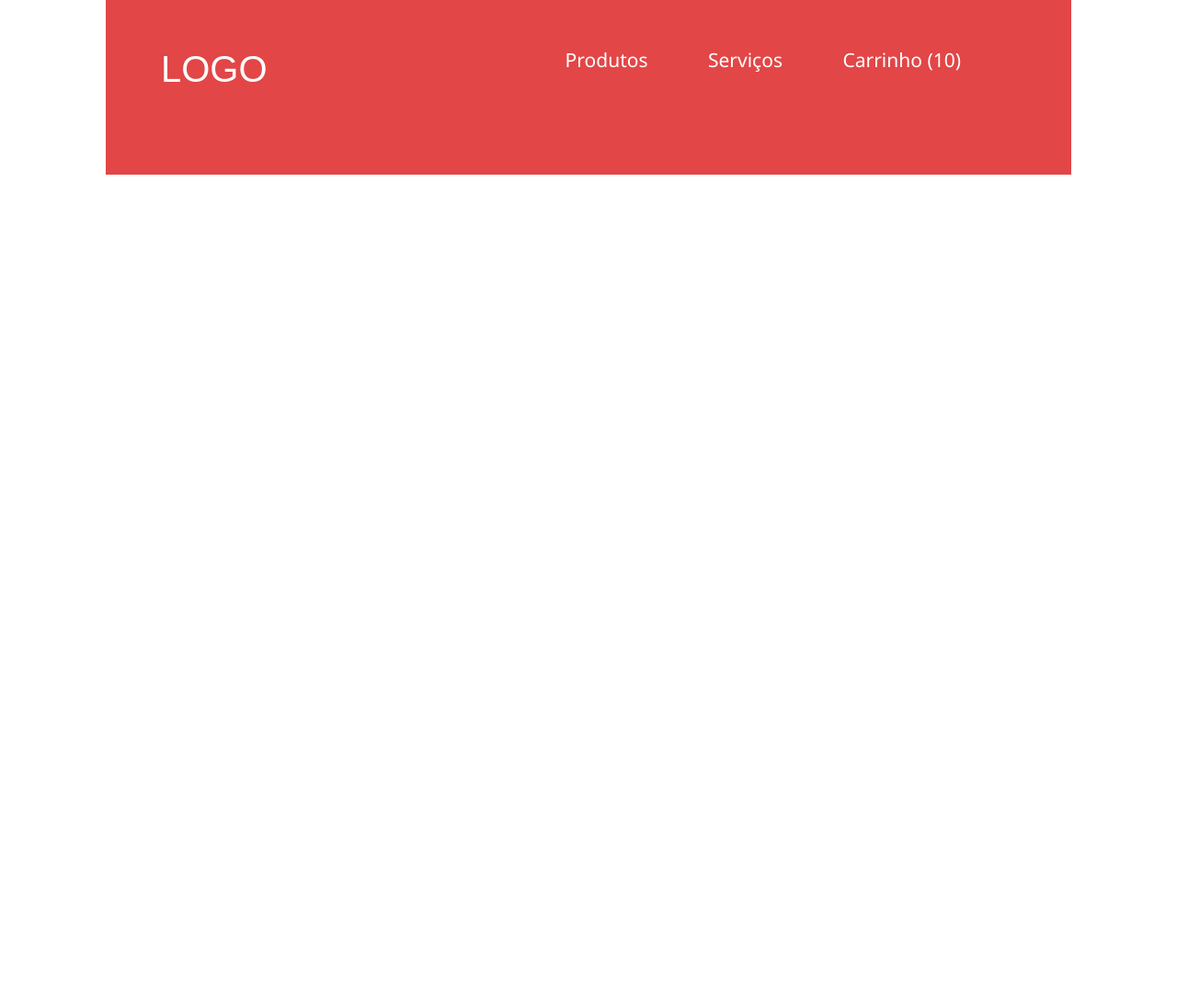
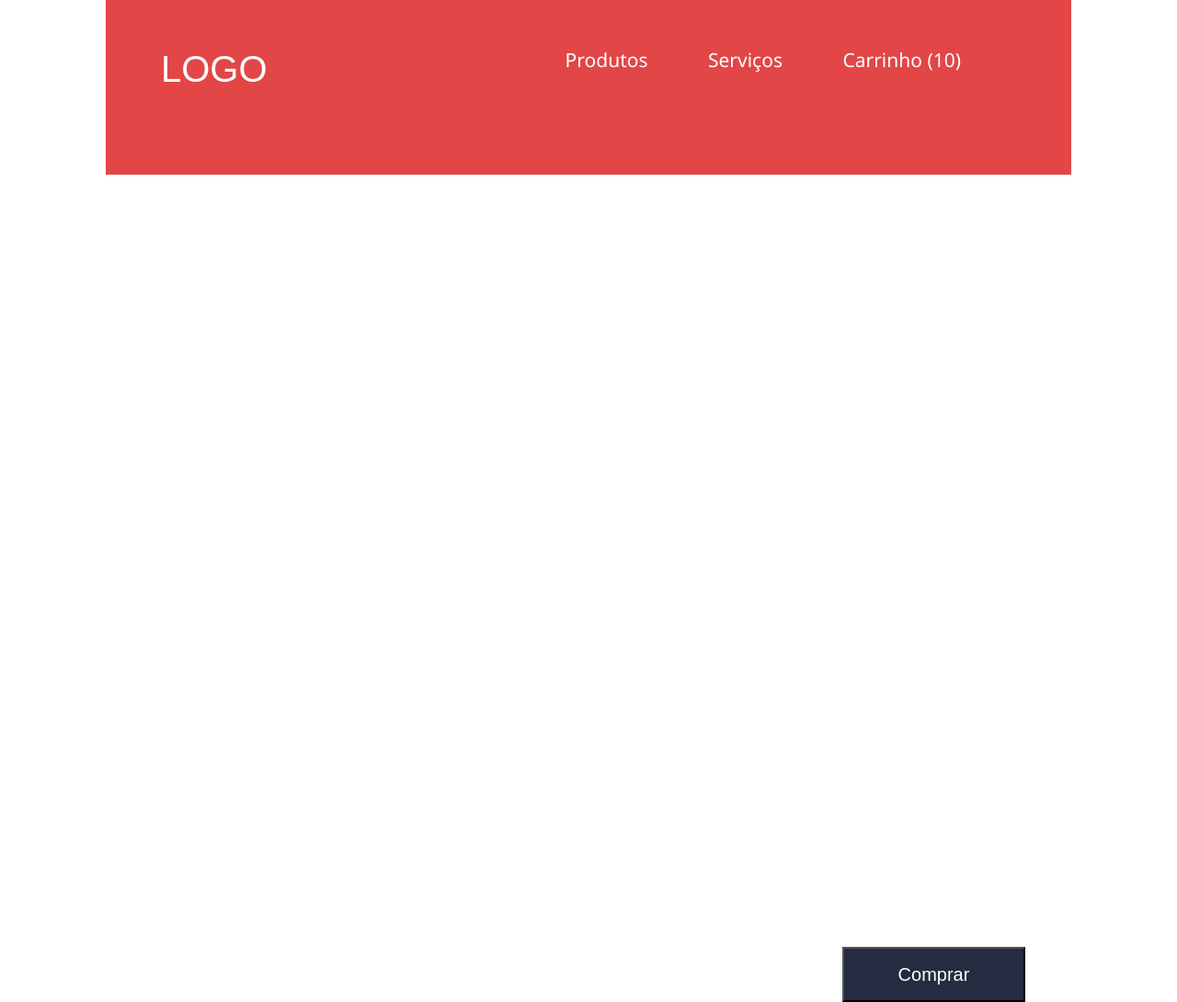
Before and after one commit to eduardotrandafilov/loja-fone, a plain HTML site: page index.html in a window 1280 px wide. Shown: the whole page at 92% size. Before the commit the page ends 800 px from the top, so only its background shows below. Drawn offline with Linux system fonts and the light colour scheme.

Commit message:
Desafio 003 intermediario concluido

```diff
--- a/header.css
+++ b/header.css
@@ -23,3 +23,17 @@ a {
   color: inherit;
   margin-right: 60px;
 }
+
+div {
+  margin: 840px 165px 65px 1005px;
+}
+
+button {
+  width: 199px;
+  height: 60px;
+  background-color: #252c41;
+  font-size: 20px;
+  font-family: Arial, Helvetica, sans-serif;
+  color: #fff;
+  float: right;
+}
--- a/index.html
+++ b/index.html
@@ -21,5 +21,8 @@
         <a href="http://collabcode.training">Carrinho (10)</a>
       </nav>
     </header>
+    <div>
+      <button>Comprar</button>
+    </div>
   </body>
 </html>
```
